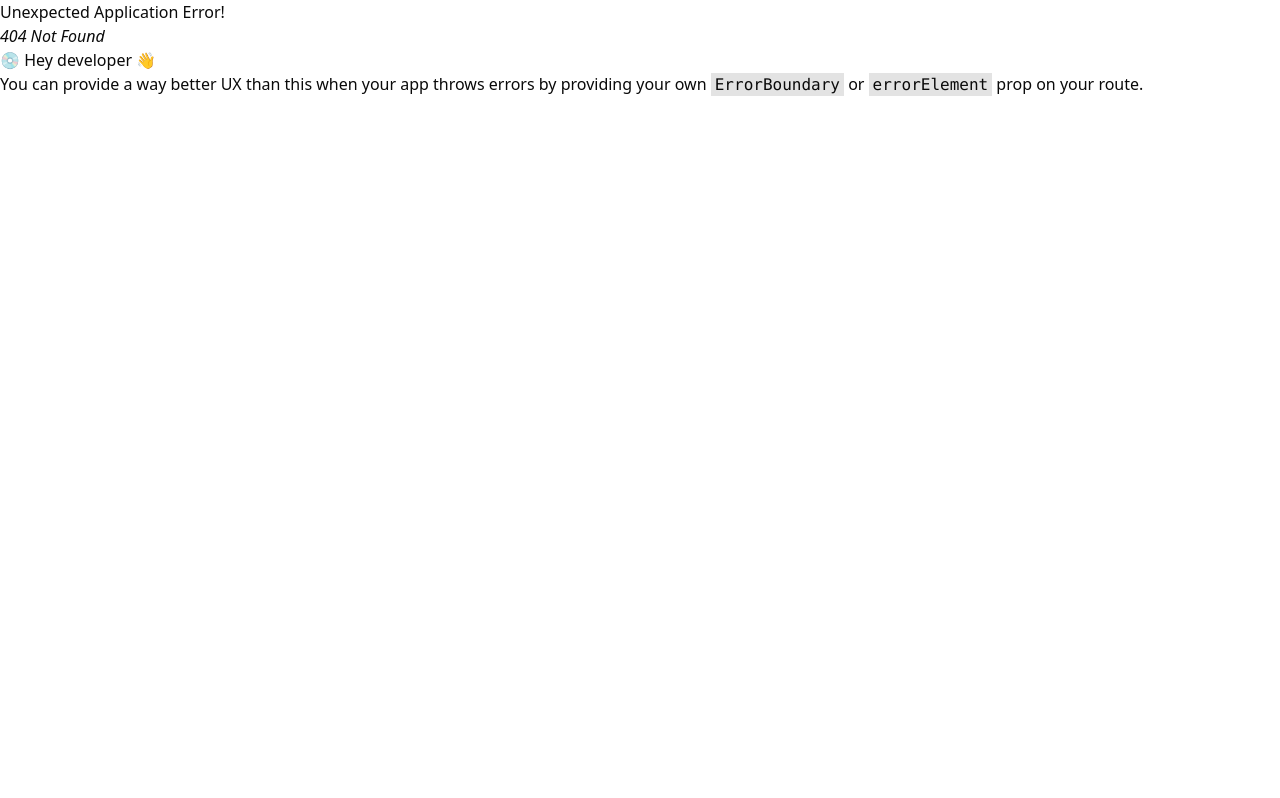
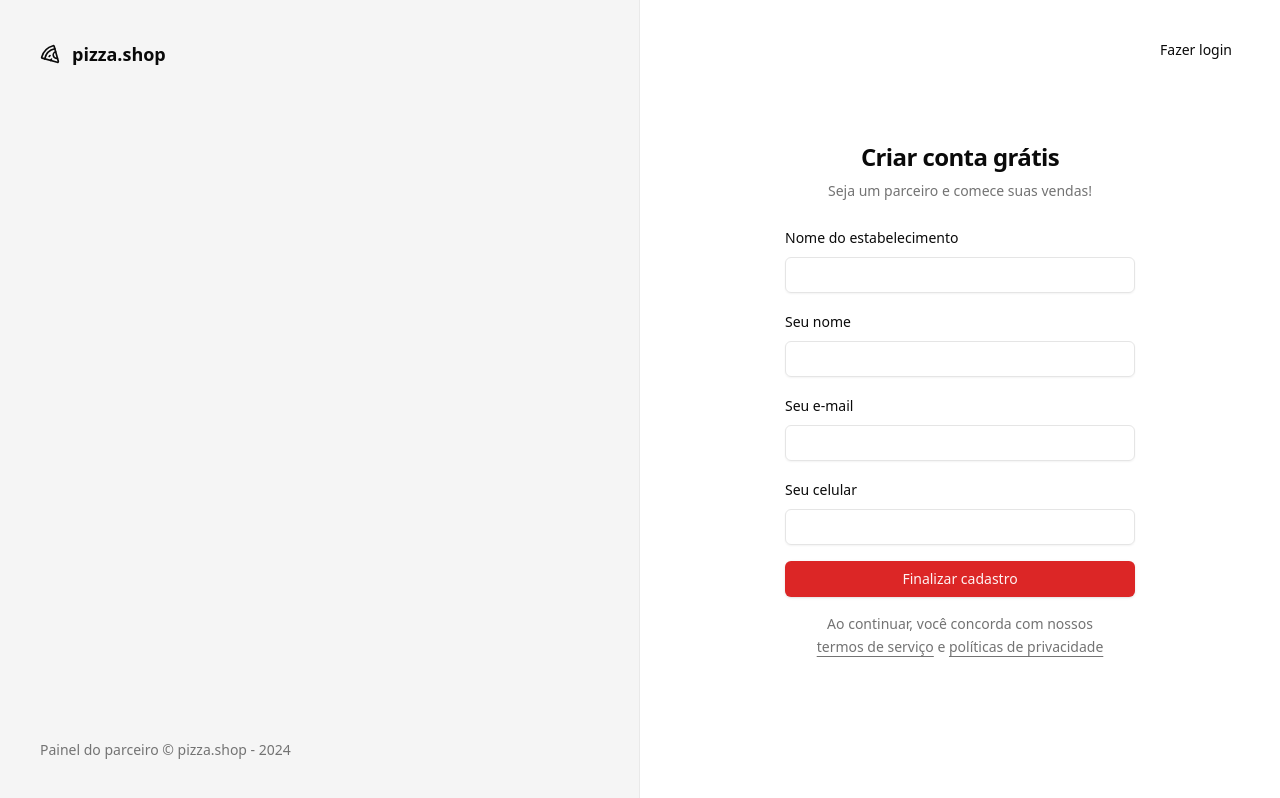
Before and after one commit to danielrmartins/pizzashop-web, a React (Vite) app: page /sign-up in a window 1280 px wide. Before the commit this address had no page. Built offline with nearby package versions, Linux system fonts and the light colour scheme.

Commit message:
feat: add `sign-up` page

```diff
--- a/src/pages/_layout/auth.tsx
+++ b/src/pages/_layout/auth.tsx
@@ -9,12 +9,10 @@
           <Pizza className="h-5 w-5" />
           <span className="font-semibold">pizza.shop</span>
         </div>
-        <footer className="text-sm">
-          Painel do parceiro &copy; pizza.shop - {new Date().getFullYear()}
-        </footer>
+        <footer className="text-sm">Painel do parceiro &copy; pizza.shop - {new Date().getFullYear()}</footer>
       </div>
 
-      <div className="flex flex-col items-center justify-center">
+      <div className="relative flex flex-col items-center justify-center">
         <Outlet />
       </div>
     </div>
--- a/src/pages/auth/sign-in.tsx
+++ b/src/pages/auth/sign-in.tsx
@@ -1,6 +1,7 @@
 import { Label } from '@radix-ui/react-label'
 import { Helmet } from 'react-helmet-async'
 import { useForm } from 'react-hook-form'
+import { Link } from 'react-router-dom'
 import { toast } from 'sonner'
 import { z } from 'zod'
 
@@ -37,16 +38,15 @@
   return (
     <>
       <Helmet title="Login" />
+      <Button variant="ghost" asChild className="absolute right-8 top-8">
+        <Link to="/sign-up">Novo estabelecimento</Link>
+      </Button>
 
       <div className="p-8">
         <div className="flex w-[350px] flex-col justify-center gap-6">
           <div className="flex flex-col gap-2 text-center">
-            <h1 className="text-2xl font-semibold tracking-tight">
-              Acessar painel
-            </h1>
-            <p className="text-sm text-muted-foreground">
-              Acompanhe suas vendas pelo painel do parceiro!
-            </p>
+            <h1 className="text-2xl font-semibold tracking-tight">Acessar painel</h1>
+            <p className="text-sm text-muted-foreground">Acompanhe suas vendas pelo painel do parceiro!</p>
           </div>
 
           <form className="space-y-4" onSubmit={handleSubmit(handleSignIn)}>
--- /dev/null
+++ b/src/pages/auth/sign-up.tsx
@@ -0,0 +1,99 @@
+import { Helmet } from 'react-helmet-async'
+import { useForm } from 'react-hook-form'
+import { Link, useNavigate } from 'react-router-dom'
+import { toast } from 'sonner'
+import { z } from 'zod'
+
+import { Button } from '@/components/ui/button'
+import { Input } from '@/components/ui/input'
+import { Label } from '@/components/ui/label'
+
+const signUpForm = z.object({
+  restaurantName: z.string(),
+  managerName: z.string(),
+  phone: z.string(),
+  email: z.string().email(),
+})
+
+type SignUpForm = z.infer<typeof signUpForm>
+
+export function SignUp() {
+  const navigate = useNavigate()
+
+  const {
+    register,
+    handleSubmit,
+    formState: { isSubmitting },
+  } = useForm<SignUpForm>()
+
+  async function handleSignUp(data: SignUpForm) {
+    try {
+      await new Promise((resolve) => setTimeout(resolve, 2000))
+
+      toast.success('Restaurante cadastrado com sucesso!', {
+        action: {
+          label: 'Login',
+          onClick: () => navigate('/sign-in'),
+        },
+      })
+    } catch (error) {
+      toast.error('Erro ao cadastrar restaurante.')
+    }
+  }
+
+  return (
+    <>
+      <Helmet title="Cadastro" />
+
+      <div className="p-8">
+        <Button variant="ghost" asChild className="absolute right-8 top-8">
+          <Link to="/sign-in">Fazer login</Link>
+        </Button>
+
+        <div className="flex w-[350px] flex-col justify-center gap-6">
+          <div className="flex flex-col gap-2 text-center">
+            <h1 className="text-2xl font-semibold tracking-tight">Criar conta grátis</h1>
+            <p className="text-sm text-muted-foreground">Seja um parceiro e comece suas vendas!</p>
+          </div>
+
+          <form className="space-y-4" onSubmit={handleSubmit(handleSignUp)}>
+            <div className="space-y-2">
+              <Label htmlFor="restaurantName">Nome do estabelecimento</Label>
+              <Input id="restaurantName" type="text" {...register('restaurantName')} />
+            </div>
+
+            <div className="space-y-2">
+              <Label htmlFor="managerName">Seu nome</Label>
+              <Input id="managerName" type="text" {...register('managerName')} />
+            </div>
+
+            <div className="space-y-2">
+              <Label htmlFor="email">Seu e-mail</Label>
+              <Input id="email" type="email" {...register('email')} />
+            </div>
+
+            <div className="space-y-2">
+              <Label htmlFor="phone">Seu celular</Label>
+              <Input id="phone" type="tel" {...register('phone')} />
+            </div>
+
+            <Button disabled={isSubmitting} className="w-full" type="submit">
+              Finalizar cadastro
+            </Button>
+
+            <p className="px-6 text-center text-sm leading-relaxed text-muted-foreground">
+              Ao continuar, você concorda com nossos{' '}
+              <a href="" className="underline underline-offset-4">
+                termos de serviço
+              </a>{' '}
+              e{' '}
+              <a href="" className="underline underline-offset-4">
+                políticas de privacidade
+              </a>
+            </p>
+          </form>
+        </div>
+      </div>
+    </>
+  )
+}
```
Also changed, not shown: src/routes.tsx (+6 -2 lines).
